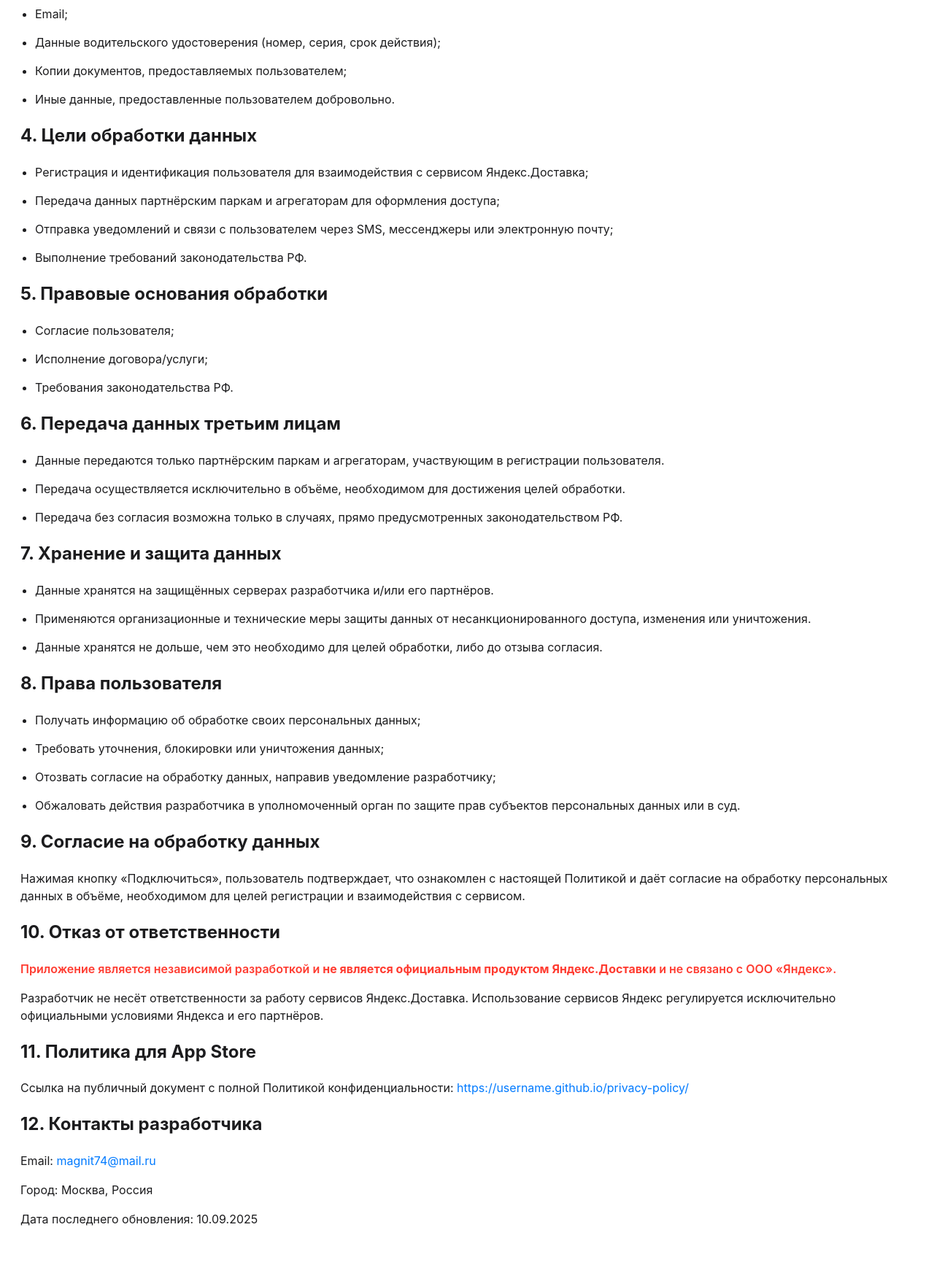
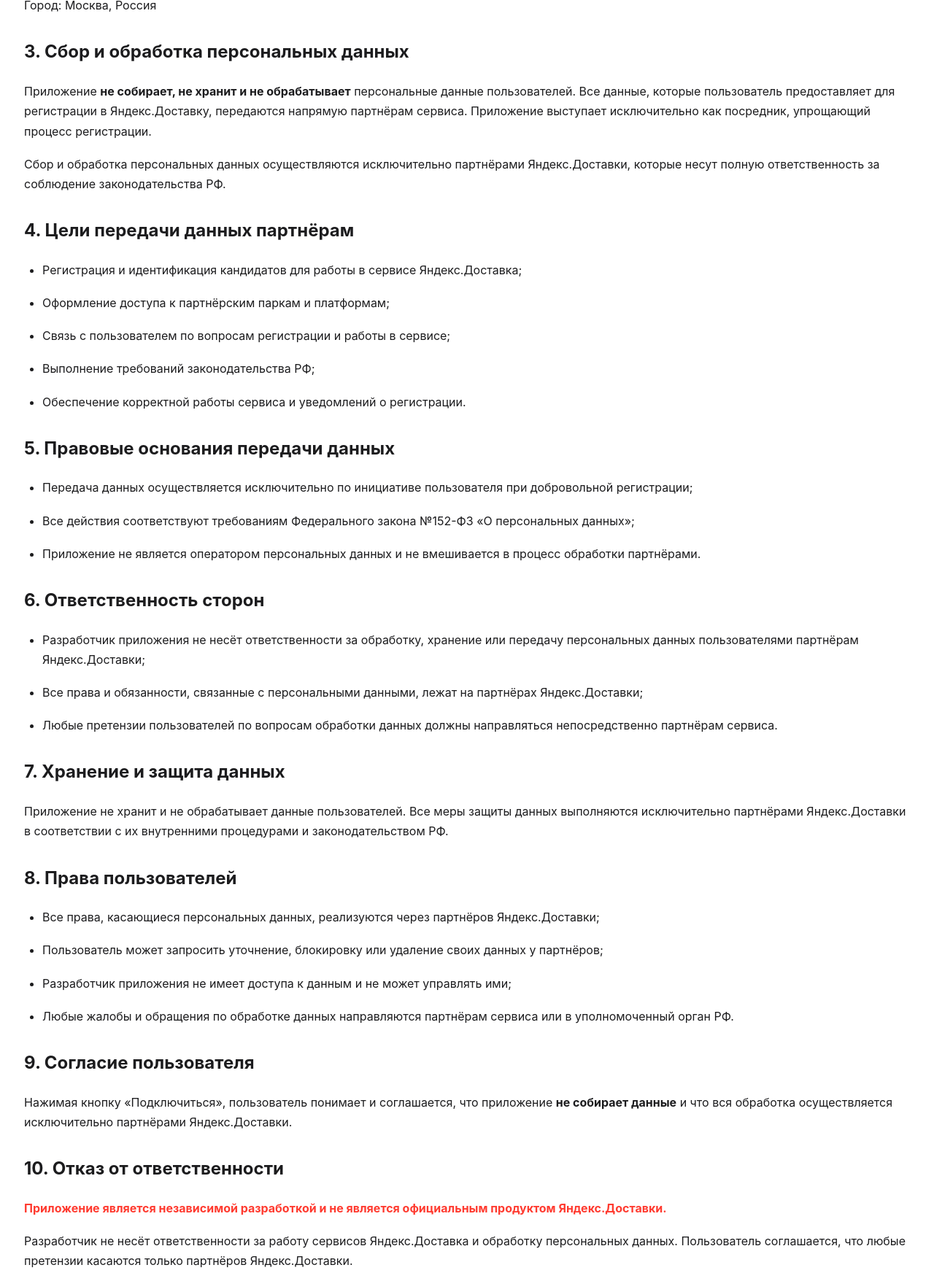
Before and after one commit to magnitik74/privacy-policy, a plain HTML site: page index.html in a window 1280 px wide. Shown: the part 733-2478 px from the top of the page at 73% size. Drawn offline with Linux system fonts and the light colour scheme.

Commit message:
Update index.html

```diff
--- a/index.html
+++ b/index.html
@@ -5,90 +5,83 @@
 <meta name="viewport" content="width=device-width, initial-scale=1.0">
 <title>Политика конфиденциальности — Работа курьером – PRO Доставка</title>
 <style>
-  body { font-family: -apple-system,'SF Pro Text',Arial,sans-serif; padding:20px; line-height:1.5; background:#fff; color:#1C1C1E; }
-  h1,h2,h3 { color:#1C1C1E; margin-top:20px; }
-  p, li { margin-bottom:15px; }
-  ul { padding-left:20px; }
+  body { font-family: -apple-system,'SF Pro Text',Arial,sans-serif; padding:25px; line-height:1.7; background:#fff; color:#1C1C1E; }
+  h1,h2,h3 { color:#1C1C1E; margin-top:30px; }
+  p, li { margin-bottom:18px; font-size:16px; }
+  ul { padding-left:25px; }
   a { color:#007AFF; text-decoration:none; }
   a:hover { text-decoration: underline; }
-  .danger { color:#FF3B30; font-weight:600; }
+  .danger { color:#FF3B30; font-weight:700; }
 </style>
 </head>
 <body>
 
 <h1>Политика конфиденциальности</h1>
 
-<p>Настоящая Политика конфиденциальности определяет порядок обработки и защиты персональных данных пользователей мобильного приложения <strong>«Работа курьером – PRO Доставка»</strong> (далее — «Приложение»).</p>
+<p>Настоящая Политика конфиденциальности описывает порядок работы мобильного приложения <strong>«Работа курьером – PRO Доставка»</strong> (далее — «Приложение») в контексте персональных данных пользователей и их передачи партнёрам Яндекс.Доставки. Данный документ разработан с целью соблюдения требований Федерального закона РФ №152-ФЗ «О персональных данных», а также требований Apple App Store.</p>
 
 <h2>1. Общие положения</h2>
 <ul>
-<li>Приложение является независимой разработкой и <span class="danger">не связано с ООО «Яндекс» и его аффилированными лицами</span>.</li>
-<li>Все товарные знаки, наименования и логотипы, упомянутые в приложении, принадлежат их законным владельцам.</li>
-<li>Политика разработана в соответствии с Федеральным законом РФ №152-ФЗ «О персональных данных» и требованиями Apple App Store.</li>
+<li>Приложение является независимой разработкой, <span class="danger">не имеет официального отношения к ООО «Яндекс» и его аффилированным организациям</span>.</li>
+<li>Приложение не собирает, не хранит и не обрабатывает персональные данные пользователей.</li>
+<li>Вся информация, необходимая для регистрации кандидатов, направляется напрямую партнёрам Яндекс.Доставки через официальные каналы.</li>
+<li>Разработчик не несёт ответственности за обработку, хранение и передачу персональных данных пользователями партнёрам.</li>
+<li>Использование приложения пользователем означает согласие с условиями настоящей Политики.</li>
 </ul>
 
 <h2>2. Независимый разработчик</h2>
-<p>Приложение разработано независимым разработчиком/фрилансером, который оказывает услуги по привлечению водителей для сервисов Яндекс.Доставка, но не является официальным оператором Яндекса.</p>
-<p>Контакт для связи: <a href="mailto:magnit74@mail.ru">magnit74@mail.ru</a></p>
+<p>Приложение создано независимым фрилансером, который оказывает услуги по упрощению регистрации водителей для партнёров Яндекс.Доставки. Разработчик не является оператором персональных данных в соответствии с ФЗ-152 и не осуществляет обработку данных пользователей.</p>
+<p>Контактный email для связи: <a href="mailto:magnit74@mail.ru">magnit74@mail.ru</a></p>
 <p>Город: Москва, Россия</p>
 
-<h2>3. Персональные данные, которые мы собираем</h2>
+<h2>3. Сбор и обработка персональных данных</h2>
+<p>Приложение <strong>не собирает, не хранит и не обрабатывает</strong> персональные данные пользователей. Все данные, которые пользователь предоставляет для регистрации в Яндекс.Доставку, передаются напрямую партнёрам сервиса. Приложение выступает исключительно как посредник, упрощающий процесс регистрации.</p>
+<p>Сбор и обработка персональных данных осуществляются исключительно партнёрами Яндекс.Доставки, которые несут полную ответственность за соблюдение законодательства РФ.</p>
+
+<h2>4. Цели передачи данных партнёрам</h2>
 <ul>
-<li>ФИО;</li>
-<li>Дата рождения;</li>
-<li>Телефон;</li>
-<li>Email;</li>
-<li>Данные водительского удостоверения (номер, серия, срок действия);</li>
-<li>Копии документов, предоставляемых пользователем;</li>
-<li>Иные данные, предоставленные пользователем добровольно.</li>
+<li>Регистрация и идентификация кандидатов для работы в сервисе Яндекс.Доставка;</li>
+<li>Оформление доступа к партнёрским паркам и платформам;</li>
+<li>Связь с пользователем по вопросам регистрации и работы в сервисе;</li>
+<li>Выполнение требований законодательства РФ;</li>
+<li>Обеспечение корректной работы сервиса и уведомлений о регистрации.</li>
 </ul>
 
-<h2>4. Цели обработки данных</h2>
+<h2>5. Правовые основания передачи данных</h2>
 <ul>
-<li>Регистрация и идентификация пользователя для взаимодействия с сервисом Яндекс.Доставка;</li>
-<li>Передача данных партнёрским паркам и агрегаторам для оформления доступа;</li>
-<li>Отправка уведомлений и связи с пользователем через SMS, мессенджеры или электронную почту;</li>
-<li>Выполнение требований законодательства РФ.</li>
+<li>Передача данных осуществляется исключительно по инициативе пользователя при добровольной регистрации;</li>
+<li>Все действия соответствуют требованиям Федерального закона №152-ФЗ «О персональных данных»;</li>
+<li>Приложение не является оператором персональных данных и не вмешивается в процесс обработки партнёрами.</li>
 </ul>
 
-<h2>5. Правовые основания обработки</h2>
+<h2>6. Ответственность сторон</h2>
 <ul>
-<li>Согласие пользователя;</li>
-<li>Исполнение договора/услуги;</li>
-<li>Требования законодательства РФ.</li>
-</ul>
-
-<h2>6. Передача данных третьим лицам</h2>
-<ul>
-<li>Данные передаются только партнёрским паркам и агрегаторам, участвующим в регистрации пользователя.</li>
-<li>Передача осуществляется исключительно в объёме, необходимом для достижения целей обработки.</li>
-<li>Передача без согласия возможна только в случаях, прямо предусмотренных законодательством РФ.</li>
+<li>Разработчик приложения не несёт ответственности за обработку, хранение или передачу персональных данных пользователями партнёрам Яндекс.Доставки;</li>
+<li>Все права и обязанности, связанные с персональными данными, лежат на партнёрах Яндекс.Доставки;</li>
+<li>Любые претензии пользователей по вопросам обработки данных должны направляться непосредственно партнёрам сервиса.</li>
 </ul>
 
 <h2>7. Хранение и защита данных</h2>
+<p>Приложение не хранит и не обрабатывает данные пользователей. Все меры защиты данных выполняются исключительно партнёрами Яндекс.Доставки в соответствии с их внутренними процедурами и законодательством РФ.</p>
+
+<h2>8. Права пользователей</h2>
 <ul>
-<li>Данные хранятся на защищённых серверах разработчика и/или его партнёров.</li>
-<li>Применяются организационные и технические меры защиты данных от несанкционированного доступа, изменения или уничтожения.</li>
-<li>Данные хранятся не дольше, чем это необходимо для целей обработки, либо до отзыва согласия.</li>
+<li>Все права, касающиеся персональных данных, реализуются через партнёров Яндекс.Доставки;</li>
+<li>Пользователь может запросить уточнение, блокировку или удаление своих данных у партнёров;</li>
+<li>Разработчик приложения не имеет доступа к данным и не может управлять ими;</li>
+<li>Любые жалобы и обращения по обработке данных направляются партнёрам сервиса или в уполномоченный орган РФ.</li>
 </ul>
 
-<h2>8. Права пользователя</h2>
-<ul>
-<li>Получать информацию об обработке своих персональных данных;</li>
-<li>Требовать уточнения, блокировки или уничтожения данных;</li>
-<li>Отозвать согласие на обработку данных, направив уведомление разработчику;</li>
-<li>Обжаловать действия разработчика в уполномоченный орган по защите прав субъектов персональных данных или в суд.</li>
-</ul>
-
-<h2>9. Согласие на обработку данных</h2>
-<p>Нажимая кнопку «Подключиться», пользователь подтверждает, что ознакомлен с настоящей Политикой и даёт согласие на обработку персональных данных в объёме, необходимом для целей регистрации и взаимодействия с сервисом.</p>
+<h2>9. Согласие пользователя</h2>
+<p>Нажимая кнопку «Подключиться», пользователь понимает и соглашается, что приложение <strong>не собирает данные</strong> и что вся обработка осуществляется исключительно партнёрами Яндекс.Доставки.</p>
 
 <h2>10. Отказ от ответственности</h2>
-<p class="danger">Приложение является независимой разработкой и <strong>не является официальным продуктом Яндекс.Доставки</strong> и не связано с ООО «Яндекс».</p>
-<p>Разработчик не несёт ответственности за работу сервисов Яндекс.Доставка. Использование сервисов Яндекс регулируется исключительно официальными условиями Яндекса и его партнёров.</p>
+<p class="danger">Приложение является независимой разработкой и <strong>не является официальным продуктом Яндекс.Доставки</strong>.</p>
+<p>Разработчик не несёт ответственности за работу сервисов Яндекс.Доставка и обработку персональных данных. Пользователь соглашается, что любые претензии касаются только партнёров Яндекс.Доставки.</p>
 
-<h2>11. Политика для App Store</h2>
-<p>Ссылка на публичный документ с полной Политикой конфиденциальности: <a href="https://username.github.io/privacy-policy/">https://username.github.io/privacy-policy/</a></p>
+<h2>11. Требования Apple App Store</h2>
+<p>Ссылка на публичный документ с полной Политикой конфиденциальности: <a href="https://magnitik74.github.io/privacy-policy/">https://magnitik74.github.io/privacy-policy/</a></p>
+<p>Страница доступна без авторизации, что соответствует требованиям App Store для размещения в разделе Privacy Policy.</p>
 
 <h2>12. Контакты разработчика</h2>
 <p>Email: <a href="mailto:magnit74@mail.ru">magnit74@mail.ru</a></p>
```
